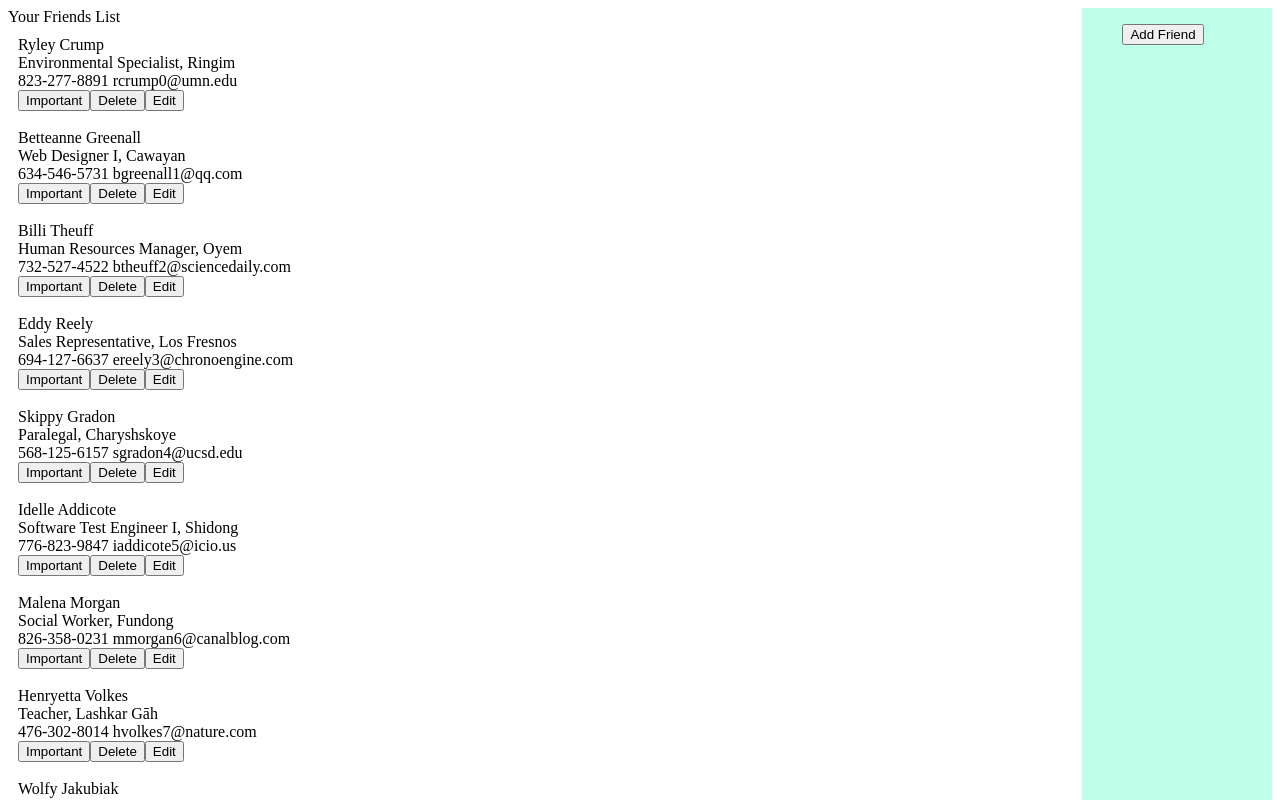
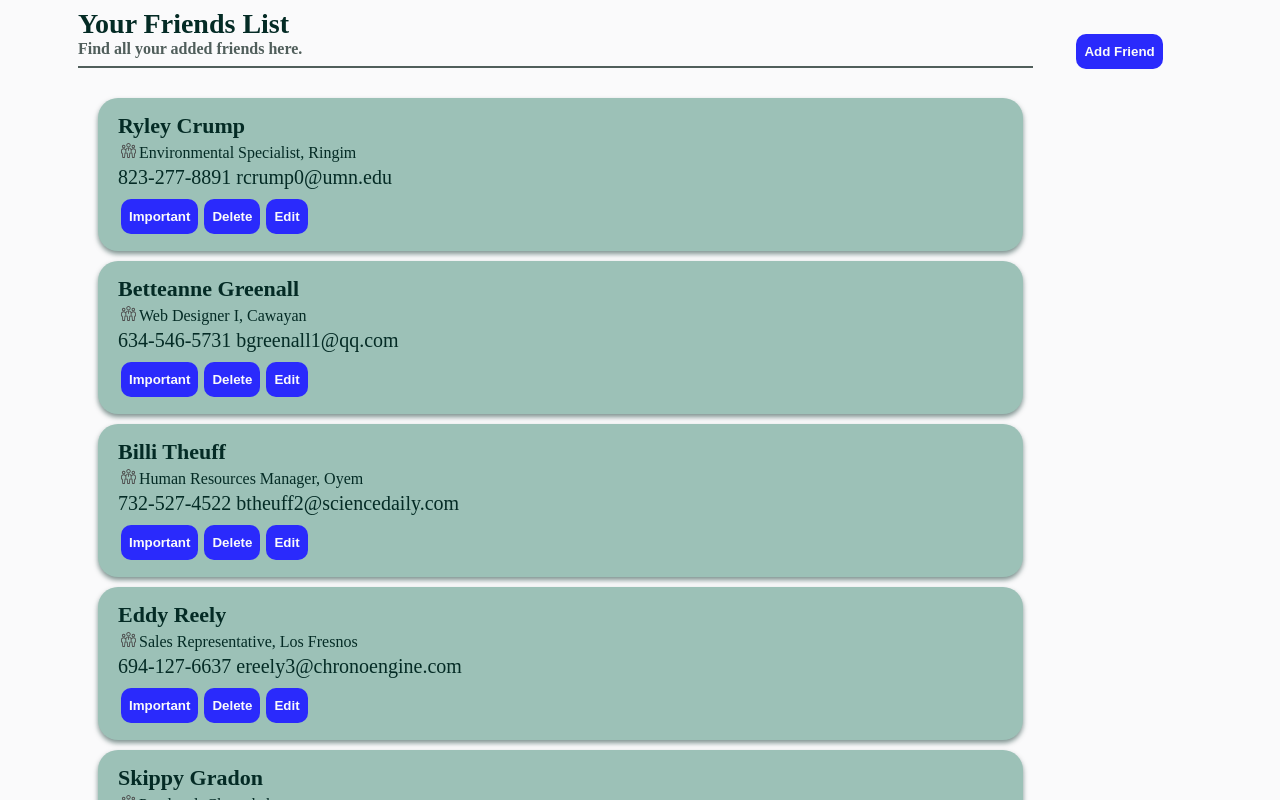
Before and after one commit to shashwata27/react-friends-list, a React (Create React App) app: page / in a window 1280 px wide. Shown: the top 800 px of the page. Built offline with nearby package versions, Linux system fonts and the light colour scheme.

Commit message:
added css

```diff
--- /dev/null
+++ b/src/components/AddFriend.jsx
@@ -0,0 +1,31 @@
+import React from "react";
+
+export default class AddFriend extends React.Component {
+  render() {
+    return (
+      <div>
+        <div className="heading">Add Friend</div>
+        <div className="subHeading">Add your friend details.</div>
+        <hr />
+        <form action="/">
+          <fieldset>
+            <legend>Basic Details</legend>
+            <input type="text" placeholder="First Name" />
+            <input type="text" placeholder="Last Name" />
+            <br />
+            <input type="tel" placeholder="Phone" />
+            <input type="email" placeholder="Email" />
+            <br />
+            <input type="text" placeholder="Location" />
+          </fieldset>
+          <fieldset>
+            <legend>Professional</legend>
+            <input type="text" placeholder="Designation" />
+            <input type="text" placeholder="Company" />
+          </fieldset>
+          <button>Submit</button>
+        </form>
+      </div>
+    );
+  }
+}
--- a/src/components/App.jsx
+++ b/src/components/App.jsx
@@ -1,5 +1,6 @@
 import React from "react";
-import PeopleList from "../components/PeopleList";
+import PeopleList from "./PeopleList";
+import AddFriendPage from "./AddFriend";
 import "../css/App.css";
 import { BrowserRouter as Router, Switch, Route, Link } from "react-router-dom";
 
@@ -50,13 +51,17 @@ export default class App extends React.Component {
 const Home = () => {
   return (
     <div className="page">
-      <div className="heading">
-        <span> Your Friends List</span>
-      </div>
+      <div className="heading">Your Friends List</div>
+      <div className="subHeading">Find all your added friends here.</div>
+      <hr />
       <PeopleList />
     </div>
   );
 };
 const AddFriend = () => {
-  return <div className="page">Add Friend</div>;
+  return (
+    <div className="page">
+      <AddFriendPage />
+    </div>
+  );
 };
--- a/src/components/People.jsx
+++ b/src/components/People.jsx
@@ -1,5 +1,5 @@
 import React from "react";
-
+import bussinessIcon from "../icons/team-leader.svg";
 export default class People extends React.Component {
   state = {
     name: this.props.name,
@@ -22,14 +22,19 @@ export default class People extends React.Component {
   render() {
     return (
       <div className={`li ${this.state.visible} ${this.state.important}`}>
-        <div>
+        <div className="liName">
           <span>{this.state.name}</span>
         </div>
-        <div>{`${this.state.work}, ${this.state.city}`}</div>
-        <div>{`${this.state.phone}     ${this.state.email}`}</div>
-        <button onClick={this.handelImportant}>Important</button>
-        <button onClick={this.handelDelete}>Delete</button>
-        <button>Edit</button>
+        <div>
+          <img src={bussinessIcon} alt="Bussiness Icon" />
+          {`${this.state.work}, ${this.state.city}`}
+        </div>
+        <div className="personalInfo">{`${this.state.phone}     ${this.state.email}`}</div>
+        <div className="buttons">
+          <button onClick={this.handelImportant}>Important</button>
+          <button onClick={this.handelDelete}>Delete</button>
+          <button>Edit</button>
+        </div>
       </div>
     );
   }
--- a/src/css/App.css
+++ b/src/css/App.css
@@ -1,13 +1,30 @@
+* {
+  color: #042b25;
+}
+.heading {
+  font-size: 28px;
+  font-weight: 900;
+}
+.subHeading {
+  color: #505e5b;
+  padding-bottom: 0px;
+  font-weight: 600;
+}
 .invisible {
   display: none;
 }
-.important {
-  background-color: yellow;
+.li.important {
+  background-color: #89e041;
+  box-shadow: 2px 4px 2px 2px #52c82a;
 }
 
 .app {
   display: flex;
   flex-direction: row-reverse;
+  background-color: #fafafb;
+
+  padding: 10px 80px 0;
+  margin: -10px;
 }
 
 li {
@@ -19,7 +36,7 @@ li {
 }
 nav {
   flex: 1 1 15%;
-  background-color: rgb(190, 255, 233);
+  min-height: 95vh;
 }
 
 .heading {
@@ -28,6 +45,69 @@ nav {
   justify-content: space-between;
 }
 .li {
-  padding: 8px;
-  margin: 2px;
+  padding: 15px 20px;
+  margin: 10px 10px 10px 20px;
+  background-color: #9cc1b7;
+  border-radius: 20px;
+  text-align: left;
+  box-shadow: 0 3px 5px rgba(4, 43, 37, 0.5);
 }
+
+img {
+  max-height: 15px;
+  margin: 4px 3px 0;
+  filter: invert(30%);
+}
+
+.liName {
+  font-size: 22px;
+  font-weight: 800;
+}
+
+button {
+  background-color: rgb(42, 42, 252);
+  border: rgb(134, 134, 255);
+  border-radius: 10px;
+  margin: 10px 3px 2px;
+  padding: 10px 8px;
+  color: #fafafb;
+  font-weight: 600;
+}
+button:hover {
+  box-shadow: 2px 3px 3px rgba(42, 42, 252, 0.3);
+}
+
+.personalInfo {
+  font-size: 20px;
+  margin-top: 4px;
+}
+
+hr {
+  color: #505e5b;
+  border: 0.2px #505e5b solid;
+  margin-bottom: 30px;
+}
+fieldset {
+  text-align: left;
+  border: none;
+}
+legend {
+  font-size: 20px;
+  font-weight: 800;
+}
+input {
+  background-color: #52c82a;
+
+  padding: 10px 20px;
+  margin: 10px 5px;
+  border-radius: 20px;
+  outline: none;
+  border: none;
+}
+::placeholder {
+  color: #042b25;
+}
+input:hover {
+  box-shadow: 2px 2px 4px #89e041;
+  border: #042b25;
+}
```
Also changed, not shown: src/icons/team-leader.svg (added).
